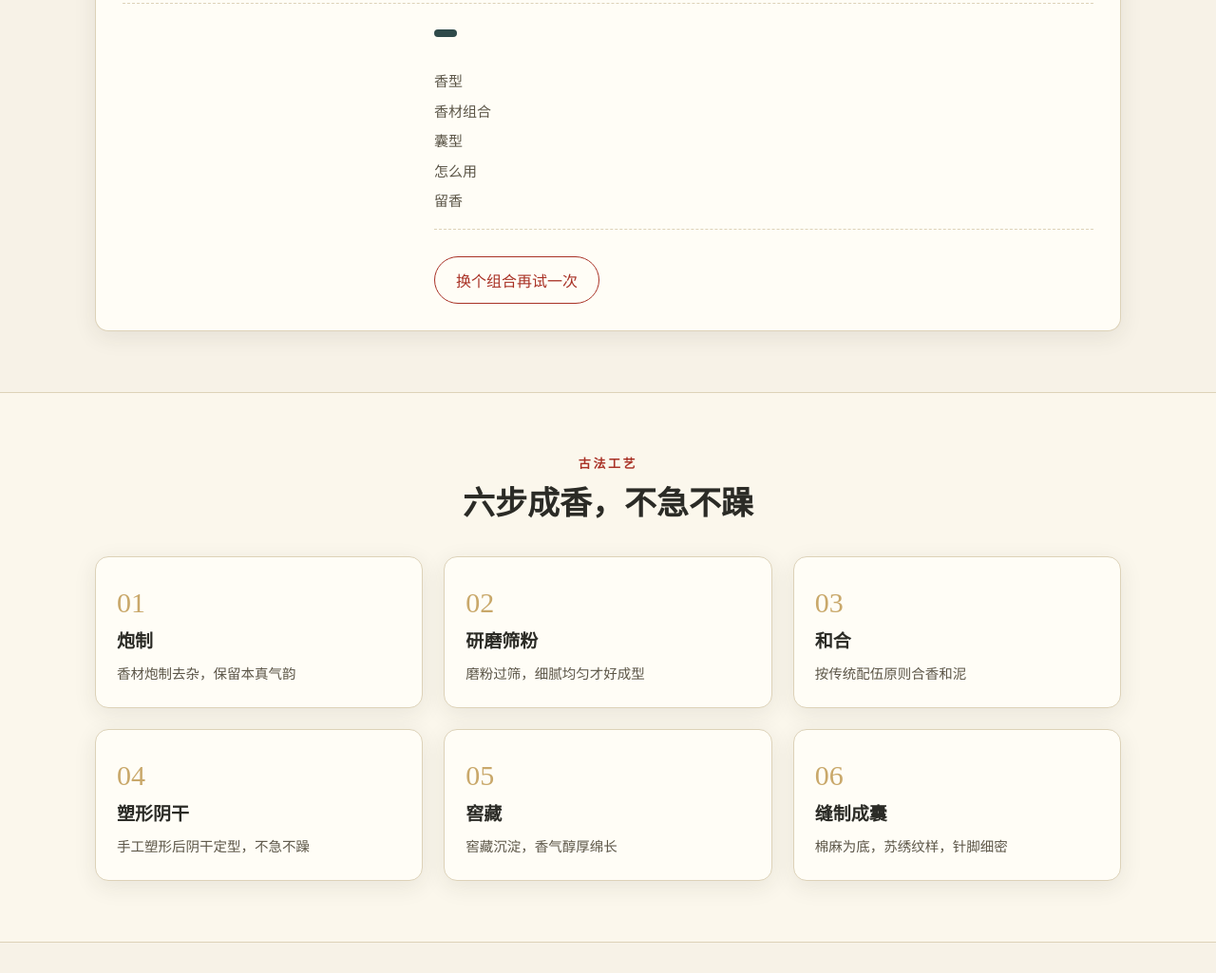
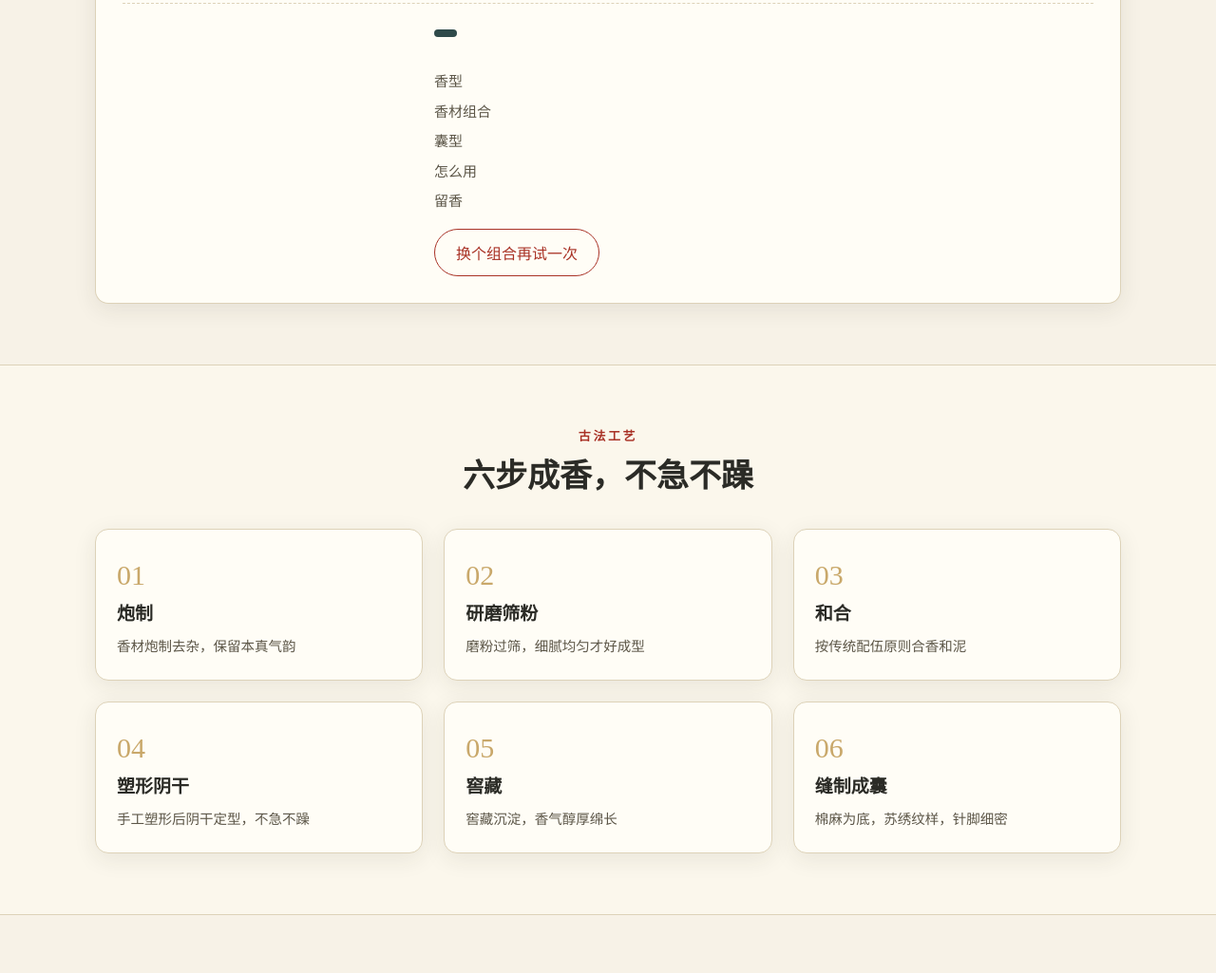
Before and after one commit to wuerlongxin/xiangnang-site, a plain HTML site: page index.html in a window 1280 px wide. Shown: the part 4666-5691 px from the top of the page at 95% size. Drawn offline with Linux system fonts and the light colour scheme.

Commit message:
comment ai result price
comment ai result price

```diff
--- a/index.html
+++ b/index.html
@@ -306,7 +306,7 @@
               <dt>怎么用</dt><dd id="ai-usage"></dd>
               <dt>留香</dt><dd id="ai-duration"></dd>
             </dl>
-            <p class="price"><strong id="ai-price"></strong></p>
+            <!--<p class="price"><strong id="ai-price"></strong></p>-->
             <button type="button" class="btn btn-ghost" id="ai-again">换个组合再试一次</button>
           </div>
         </div>
```
